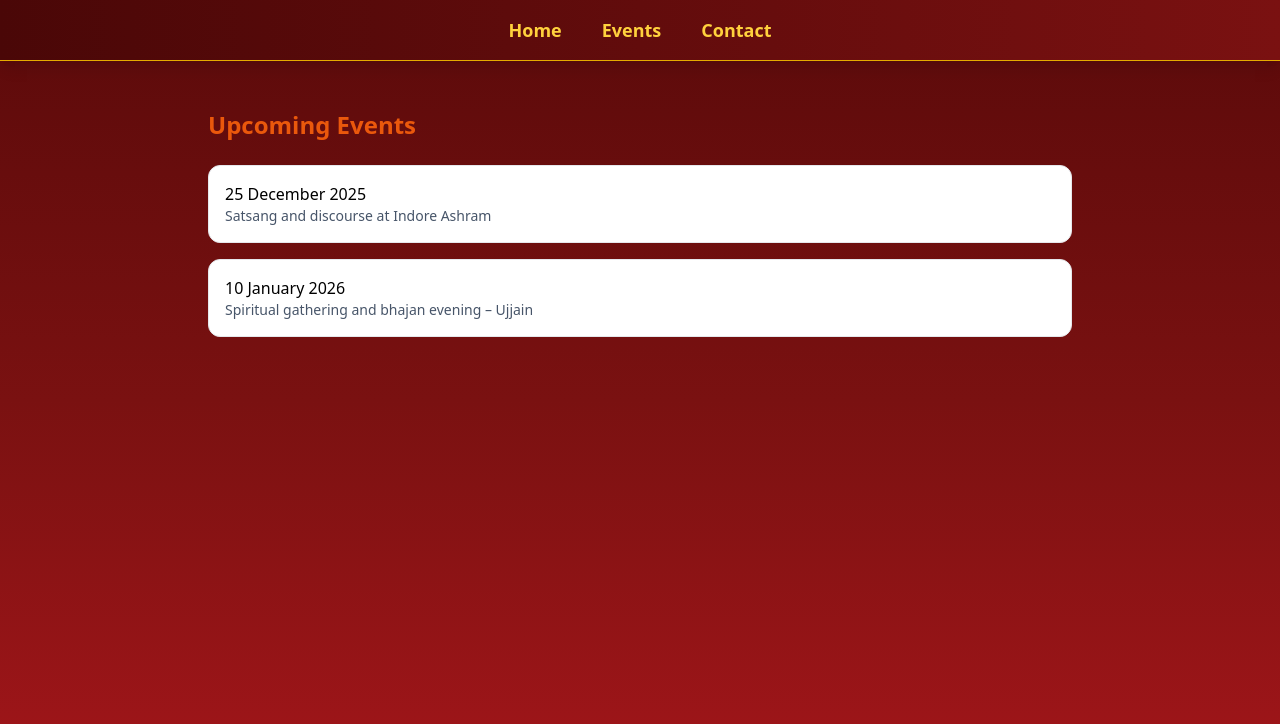
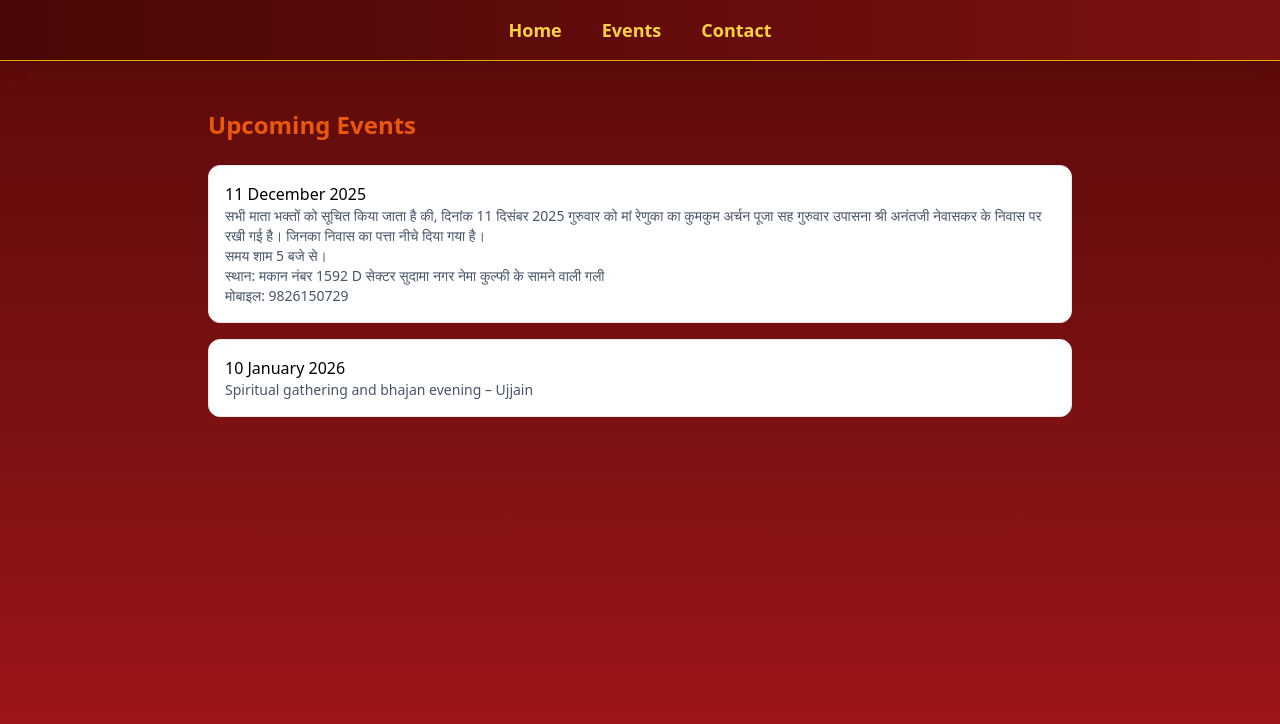
Before and after one commit to coderash112/ShriPraveenNath, a Next.js app: page /events in a window 1280 px wide. Shown: the top 724 px of the page. Built offline with nearby package versions, Linux system fonts and the light colour scheme.

Commit message:
Updated the Event

```diff
--- a/app/events/page.tsx
+++ b/app/events/page.tsx
@@ -7,9 +7,21 @@ export default function EventsPage() {
 
       <div className="space-y-4">
         <div className="bg-white border rounded-xl p-4">
-          <p className="font-medium">25 December 2025</p>
+          <p className="font-medium">11 December 2025</p>
           <p className="text-sm text-slate-600">
-            Satsang and discourse at Indore Ashram
+             सभी माता भक्तों को सूचित किया जाता है की,
+              दिनांक 11 दिसंबर 2025 गुरुवार को मां रेणुका का कुमकुम अर्चन पूजा सह गुरुवार उपासना
+              श्री अनंतजी नेवासकर के निवास पर रखी गई है।
+              जिनका निवास का पत्ता नीचे दिया गया है।
+              <br/>
+              समय शाम 5 बजे से।
+              <br/>
+
+              स्थान: मकान नंबर 1592 D सेक्टर
+              सुदामा नगर नेमा कुल्फी के सामने वाली गली
+              <br/>
+
+              मोबाइल: 9826150729
           </p>
         </div>
 
```
